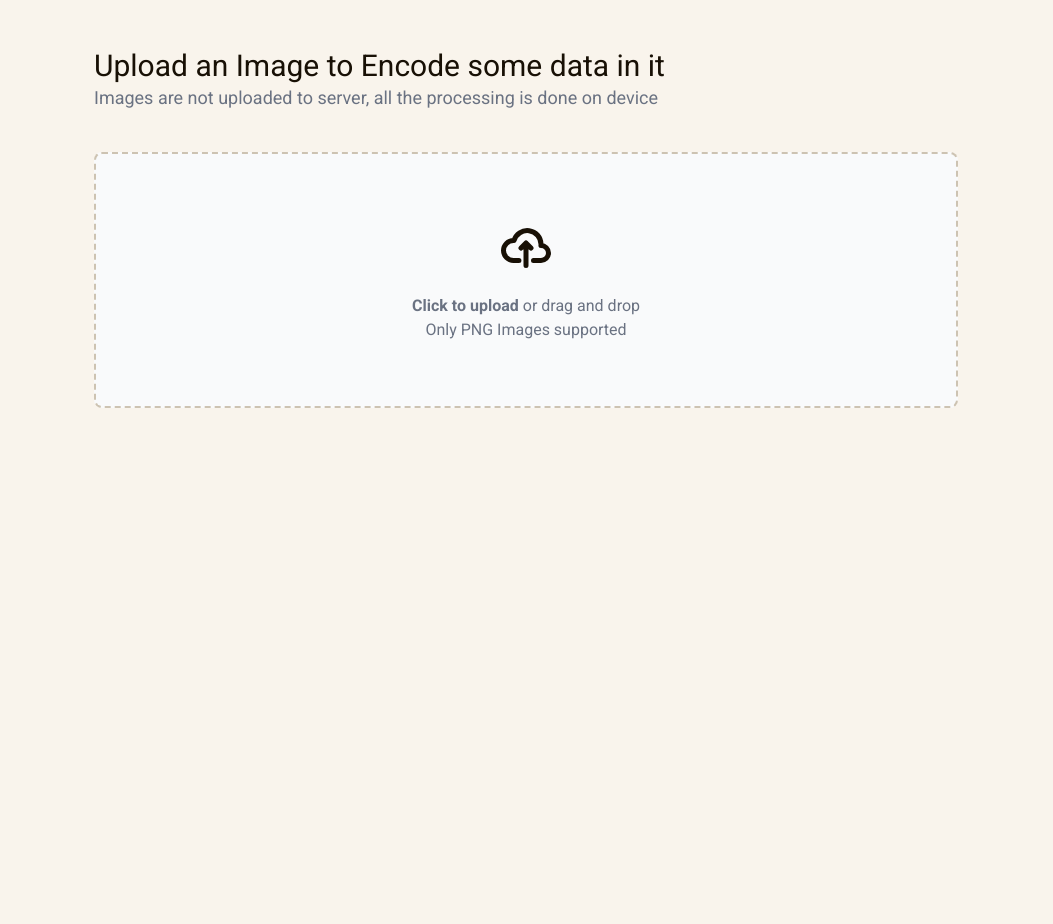
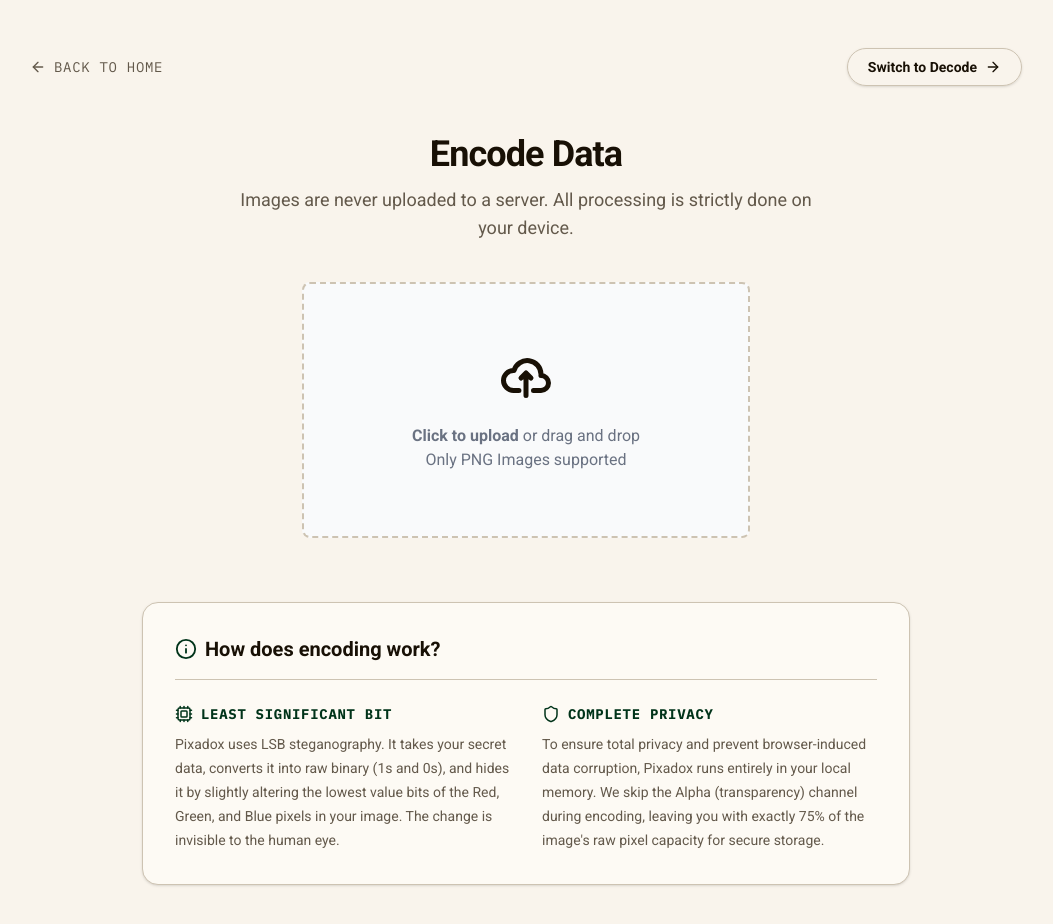
Before and after one commit to ashish757/pixadox, a React (Vite) app: page /upload-encode in a window 1280 px wide. Shown: the top 924 px of the page, without its empty margins (114-1167 px from the left). Before the commit the page ends 800 px from the top, so only its background shows below. Built offline with nearby package versions, Linux system fonts and the light colour scheme.

Commit message:
added navigation support on encode and decode pages

```diff
--- a/src/pages/UploadDecodePage.tsx
+++ b/src/pages/UploadDecodePage.tsx
@@ -1,36 +1,79 @@
 import UploadImage from "../components/UploadImage.tsx";
-import  {getImageData} from "../util/loadImage.ts";
-import {type ChangeEvent} from "react";
-import {useNavigate} from "react-router-dom";
-
+import { getImageData } from "../util/loadImage.ts";
+import { type ChangeEvent } from "react";
+import { useNavigate } from "react-router-dom";
+import { ArrowLeft, ArrowRight, Info, Search, Unlock } from "lucide-react";
 
 const UploadDecodePage = () => {
     const navigate = useNavigate();
 
     const handleFileChange = async (e: ChangeEvent<HTMLInputElement>) => {
-        const file= e.target.files?.[0];
-        if(!file) return;
+        const file = e.target.files?.[0];
+        if (!file) return;
 
         const imgUrl = URL.createObjectURL(file);
         const data = await getImageData(imgUrl);
 
-        if(data) navigate("/decode", { state: { image: data } });
+        if (data) navigate("/decode", { state: { image: data } });
     }
 
+    return (
+        <main className="flex flex-col min-h-screen items-center bg-background p-6 sm:p-12">
 
-    return (
-        <main className="flex-col min-h-screen items-center bg-background p-12">
-
-            <div className={"flex-col items-center gap-2 mb-10 px-40"}>
-                <h1 className="text-3xl">Upload an Image to Decode its data</h1>
-                <p className="text-lg text-gray-500">Images are not uploaded to server, all the processing is done on device</p>
+            <div className="w-full max-w-5xl flex justify-between items-center mb-12 px-4">
+                <button
+                    onClick={() => navigate("/")}
+                    className="flex items-center gap-2 text-muted-foreground hover:text-foreground font-mono text-sm uppercase tracking-wider transition-colors"
+                >
+                    <ArrowLeft size={16} /> Back to Home
+                </button>
+                <button
+                    onClick={() => navigate("/upload-encode")}
+                    className="flex items-center gap-2 border border-border px-5 py-2 rounded-full hover:bg-secondary font-bold text-sm transition-colors shadow-sm"
+                >
+                    Switch to Encode <ArrowRight size={16} />
+                </button>
             </div>
 
+            <div className="flex flex-col items-center gap-3 mb-10 px-4 text-center">
+                <h1 className="text-3xl font-bold tracking-tight sm:text-4xl">Decode Data</h1>
+                <p className="text-lg text-muted-foreground max-w-xl">
+                    Images are never uploaded to a server. All processing is strictly done on your device.
+                </p>
+            </div>
 
-            <UploadImage handleFileChange={handleFileChange} />
+            <div className="w-full max-w-3xl">
+                <UploadImage handleFileChange={handleFileChange} />
+            </div>
+
+            <div className="w-full max-w-3xl mt-16 p-8 rounded-2xl border border-border bg-card shadow-sm">
+                <h2 className="text-xl font-bold flex items-center gap-2 mb-6 border-b border-border pb-4">
+                    <Info size={22} className="text-primary" /> How does decoding work?
+                </h2>
+
+                <div className="grid gap-8 sm:grid-cols-2">
+                    <div className="flex flex-col gap-2">
+                        <div className="flex items-center gap-2 font-mono text-sm font-bold uppercase tracking-wider text-primary">
+                            <Search size={18} /> Payload Detection
+                        </div>
+                        <p className="text-sm leading-6 text-muted-foreground">
+                            When you upload an image, Pixadox scans the first few pixels looking for a specific 56-bit marker. If it finds the marker, it reads the next 40 bits to understand exactly how large the hidden file is and whether it is text, audio, or an image.
+                        </p>
+                    </div>
+
+                    <div className="flex flex-col gap-2">
+                        <div className="flex items-center gap-2 font-mono text-sm font-bold uppercase tracking-wider text-primary">
+                            <Unlock size={18} /> Safe Reconstruction
+                        </div>
+                        <p className="text-sm leading-6 text-muted-foreground">
+                            The app securely extracts the hidden binary data while skipping the alpha channel, just like during encoding. It then reconstructs the original file directly inside your browser's memory, ensuring your extracted secrets never touch a server.
+                        </p>
+                    </div>
+                </div>
+            </div>
+
         </main>
     )
 }
 
-
 export default UploadDecodePage;
--- a/src/pages/UploadEncodePage.tsx
+++ b/src/pages/UploadEncodePage.tsx
@@ -1,37 +1,79 @@
 import UploadImage from "../components/UploadImage.tsx";
-import  {getImageData} from "../util/loadImage.ts";
-import {type ChangeEvent} from "react";
-import {useNavigate} from "react-router-dom";
-
+import { getImageData } from "../util/loadImage.ts";
+import { type ChangeEvent } from "react";
+import { useNavigate } from "react-router-dom";
+import { ArrowLeft, ArrowRight, Info, Shield, Cpu } from "lucide-react";
 
 const UploadEncodePage = () => {
     const navigate = useNavigate();
 
     const handleFileChange = async (e: ChangeEvent<HTMLInputElement>) => {
-        const file= e.target.files?.[0];
-        if(!file) return;
+        const file = e.target.files?.[0];
+        if (!file) return;
 
         const imgUrl = URL.createObjectURL(file);
         const data = await getImageData(imgUrl);
 
-        if(data) navigate("/encode", { state: { originalImage: data } });
+        if (data) navigate("/encode", { state: { originalImage: data } });
     }
 
+    return (
+        <main className="flex flex-col min-h-screen items-center bg-background p-6 sm:p-12">
 
-    return (
-        <main className="flex-col min-h-screen items-center bg-background p-12">
-
-            <div className={"flex-col items-center gap-2 mb-10 px-40"}>
-                <h1 className="text-3xl">Upload an Image to Encode some data in it</h1>
-                <p className="text-lg text-gray-500">Images are not uploaded to server, all the processing is done on device</p>
+            <div className="w-full max-w-5xl flex justify-between items-center mb-12 px-4">
+                <button
+                    onClick={() => navigate("/")}
+                    className="flex items-center gap-2 text-muted-foreground hover:text-foreground font-mono text-sm uppercase tracking-wider transition-colors"
+                >
+                    <ArrowLeft size={16} /> Back to Home
+                </button>
+                <button
+                    onClick={() => navigate("/upload-decode")}
+                    className="flex items-center gap-2 border border-border px-5 py-2 rounded-full hover:bg-secondary font-bold text-sm transition-colors shadow-sm"
+                >
+                    Switch to Decode <ArrowRight size={16} />
+                </button>
             </div>
 
-            <UploadImage handleFileChange={handleFileChange} />
+            <div className="flex flex-col items-center gap-3 mb-10 px-4 text-center">
+                <h1 className="text-3xl font-bold tracking-tight sm:text-4xl">Encode Data</h1>
+                <p className="text-lg text-muted-foreground max-w-xl">
+                    Images are never uploaded to a server. All processing is strictly done on your device.
+                </p>
+            </div>
 
+            <div className="w-full max-w-3xl">
+                <UploadImage handleFileChange={handleFileChange} />
+            </div>
+
+            <div className="w-full max-w-3xl mt-16 p-8 rounded-2xl border border-border bg-card shadow-sm">
+                <h2 className="text-xl font-bold flex items-center gap-2 mb-6 border-b border-border pb-4">
+                    <Info size={22} className="text-primary" /> How does encoding work?
+                </h2>
+
+                <div className="grid gap-8 sm:grid-cols-2">
+                    <div className="flex flex-col gap-2">
+                        <div className="flex items-center gap-2 font-mono text-sm font-bold uppercase tracking-wider text-primary">
+                            <Cpu size={18} /> Least Significant Bit
+                        </div>
+                        <p className="text-sm leading-6 text-muted-foreground">
+                            Pixadox uses LSB steganography. It takes your secret data, converts it into raw binary (1s and 0s), and hides it by slightly altering the lowest value bits of the Red, Green, and Blue pixels in your image. The change is invisible to the human eye.
+                        </p>
+                    </div>
+
+                    <div className="flex flex-col gap-2">
+                        <div className="flex items-center gap-2 font-mono text-sm font-bold uppercase tracking-wider text-primary">
+                            <Shield size={18} /> Complete Privacy
+                        </div>
+                        <p className="text-sm leading-6 text-muted-foreground">
+                            To ensure total privacy and prevent browser-induced data corruption, Pixadox runs entirely in your local memory. We skip the Alpha (transparency) channel during encoding, leaving you with exactly 75% of the image's raw pixel capacity for secure storage.
+                        </p>
+                    </div>
+                </div>
+            </div>
 
         </main>
     )
 }
 
-
 export default UploadEncodePage;
```
Also changed, not shown: src/pages/DecodePage.tsx (+29 -4 lines), src/pages/EncodePage.tsx (+56 -15 lines).
